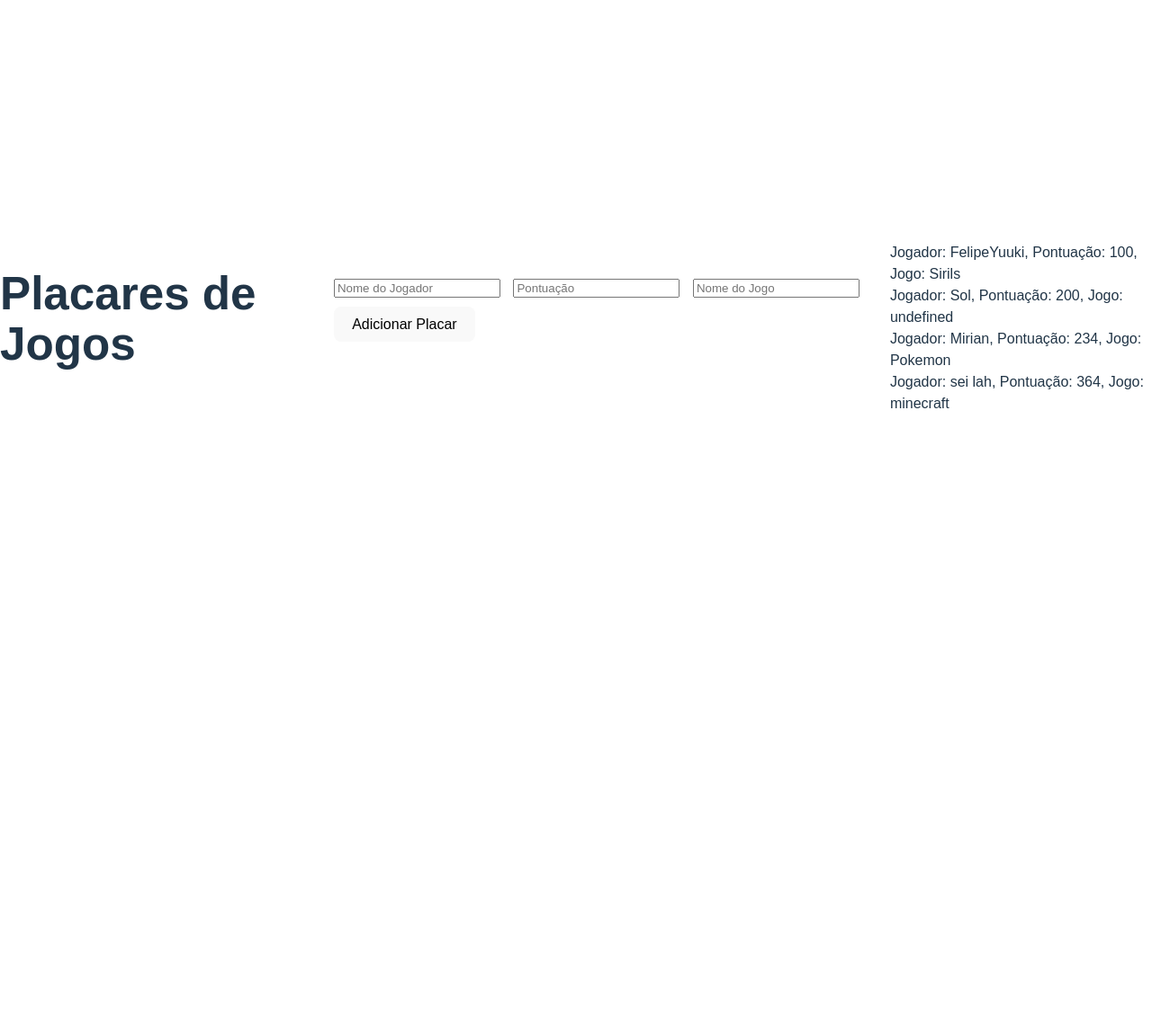
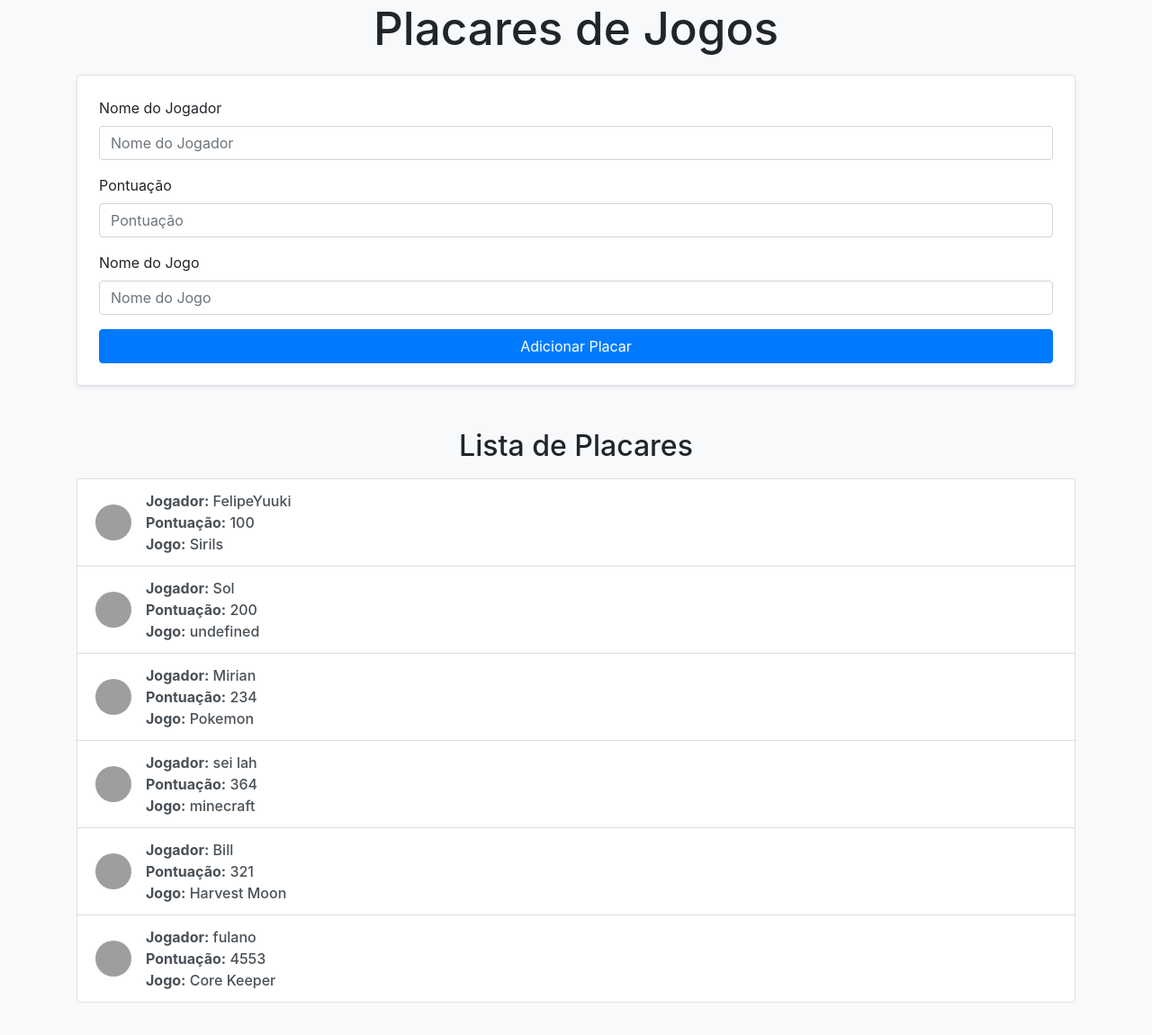
Before and after one commit to felipeyuuki/placar, a website built with Vite: page index.html in a window 1280 px wide. Shown: the part 45-1196 px from the top of the page at 90% size. Before the commit the page ends 800 px from the top, so only its background shows below. Built offline with nearby package versions, Linux system fonts and the light colour scheme; no server answers; data requests are answered from the project's data file; grey boxes are pictures that could not be loaded.

Commit message:
enfeitando

```diff
--- a/db.json
+++ b/db.json
@@ -4,40 +4,43 @@
       "id": "1",
       "nomeJogador": "FelipeYuuki",
       "pontuacao": 100,
-      "game": "Sirils"
+      "game": "Sirils",
+      "avatar": "https://robohash.org/texto.png?set=set1"
     },
     {
       "id": "2",
       "nomeJogador": "Sol",
       "pontuacao": 200,
-      "equipe": "Minerik"
+      "equipe": "Minerik",
+      "avatar": "https://robohash.org/1674.png?set=set1"
     },
     {
       "id": "0274",
       "nomeJogador": "Mirian",
       "pontuacao": "234",
-      "game": "Pokemon"
+      "game": "Pokemon",
+      "avatar": "https://robohash.org/974.png?set=set1"
     },
     {
       "id": "3b9e",
       "nomeJogador": "sei lah",
       "pontuacao": "364",
-      "game": "minecraft"
-    }
-  ],
-  "comments": [
-    {
-      "id": "1",
-      "text": "a comment about post 1",
-      "postId": "1"
+      "game": "minecraft",
+      "avatar": "https://robohash.org/sol.png?set=set1"
     },
     {
-      "id": "2",
-      "text": "another comment about post 1",
-      "postId": "1"
+      "id": "fb7a",
+      "nomeJogador": "Bill",
+      "pontuacao": "321",
+      "game": "Harvest Moon",
+      "avatar": "https://robohash.org/874.png?set=set1"
+    },
+    {
+      "id": "af7c",
+      "nomeJogador": "fulano",
+      "pontuacao": "4553",
+      "game": "Core Keeper",
+      "avatar": "https://robohash.org/674.png?set=set1"
     }
-  ],
-  "profile": {
-    "name": "typicode"
-  }
+  ]
 }
--- a/index.html
+++ b/index.html
@@ -4,27 +4,50 @@
     <meta charset="UTF-8">
     <meta name="viewport" content="width=device-width, initial-scale=1.0">
     <title>Placares de Jogos</title>
-    <style>
-        body { font-family: Arial, sans-serif; }
-        form { margin-bottom: 20px; }
-        input, button { margin: 5px; }
-        .placares { margin-top: 20px; }
-    </style>
+    <!-- Link para o Bootstrap CSS -->
+    <link href="https://stackpath.bootstrapcdn.com/bootstrap/4.5.2/css/bootstrap.min.css" rel="stylesheet">
 </head>
-<body>
-    <h1>Placares de Jogos</h1>
+<body class="bg-light">
+    <div class="container my-5">
+        <h1 class="text-center mb-4">Placares de Jogos</h1>
 
-    <form id="placarForm">
-        <input type="text" id="nomeJogador" placeholder="Nome do Jogador" required />
-        <input type="number" id="pontuacao" placeholder="Pontuação" required />
-        <input type="text" id="game" placeholder="Nome do Jogo" required />
-        <button type="submit">Adicionar Placar</button>
-    </form>
+        <!-- Formulário -->
+        <form id="placarForm" class="border p-4 rounded shadow-sm bg-white">
+            <div class="form-group">
+                <label for="nomeJogador">Nome do Jogador</label>
+                <input type="text" id="nomeJogador" class="form-control" placeholder="Nome do Jogador" required />
+            </div>
+            <div class="form-group">
+                <label for="pontuacao">Pontuação</label>
+                <input type="number" id="pontuacao" class="form-control" placeholder="Pontuação" required />
+            </div>
+            <div class="form-group">
+                <label for="game">Nome do Jogo</label>
+                <input type="text" id="game" class="form-control" placeholder="Nome do Jogo" required />
+            </div>
+            <button type="submit" class="btn btn-primary btn-block">Adicionar Placar</button>
+        </form>
 
-    <div class="placares" id="placares"></div>
+        <!-- Lista de Placares -->
+        <div class="placares mt-5">
+            <h2 class="text-center">Lista de Placares</h2>
+            <div id="placares" class="list-group mt-3"></div>
+        </div>
+    </div>
 
+    <!-- Script do Bootstrap JS e do JavaScript -->
+    <script src="https://code.jquery.com/jquery-3.5.1.slim.min.js"></script>
+    <script src="https://cdn.jsdelivr.net/npm/bootstrap@4.5.2/dist/js/bootstrap.bundle.min.js"></script>
+
+    <!-- Script JavaScript -->
     <script>
         const apiUrl = 'http://localhost:3000/placar';
+
+        // Função para gerar um avatar aleatório usando RoboHash
+        function getRandomAvatarUrl() {
+            const randomId = Math.floor(Math.random() * 1000);
+            return `https://robohash.org/${randomId}.png?set=set1`; // Usa conjunto de avatares 1
+        }
 
         async function fetchPlacares() {
             const response = await fetch(apiUrl);
@@ -33,9 +56,24 @@
             placaresContainer.innerHTML = '';
 
             placares.forEach(placar => {
-                const placarDiv = document.createElement('div');
-                placarDiv.textContent = `Jogador: ${placar.nomeJogador}, Pontuação: ${placar.pontuacao}, Jogo: ${placar.game}`;
-                placaresContainer.appendChild(placarDiv);
+                const placarItem = document.createElement('a');
+                placarItem.className = 'list-group-item list-group-item-action d-flex align-items-center';
+
+                // Usa o link de avatar salvo
+                const avatar = document.createElement('img');
+                avatar.src = placar.avatar;
+                avatar.className = 'rounded-circle mr-3';
+                avatar.width = 40;
+                avatar.height = 40;
+
+                const placarInfo = document.createElement('div');
+                placarInfo.innerHTML = `<strong>Jogador:</strong> ${placar.nomeJogador}<br>
+                                        <strong>Pontuação:</strong> ${placar.pontuacao}<br>
+                                        <strong>Jogo:</strong> ${placar.game}`;
+
+                placarItem.appendChild(avatar);
+                placarItem.appendChild(placarInfo);
+                placaresContainer.appendChild(placarItem);
             });
         }
 
@@ -45,6 +83,7 @@
             const nomeJogador = document.getElementById('nomeJogador').value;
             const pontuacao = document.getElementById('pontuacao').value;
             const game = document.getElementById('game').value;
+            const avatar = getRandomAvatarUrl(); // Gera um avatar aleatório com RoboHash
 
             const response = await fetch(apiUrl, {
                 method: 'POST',
@@ -52,7 +91,8 @@
                 body: JSON.stringify({
                     nomeJogador,
                     pontuacao,
-                    game
+                    game,
+                    avatar  // Salva o link de avatar aleatório
                 })
             });
 
```
